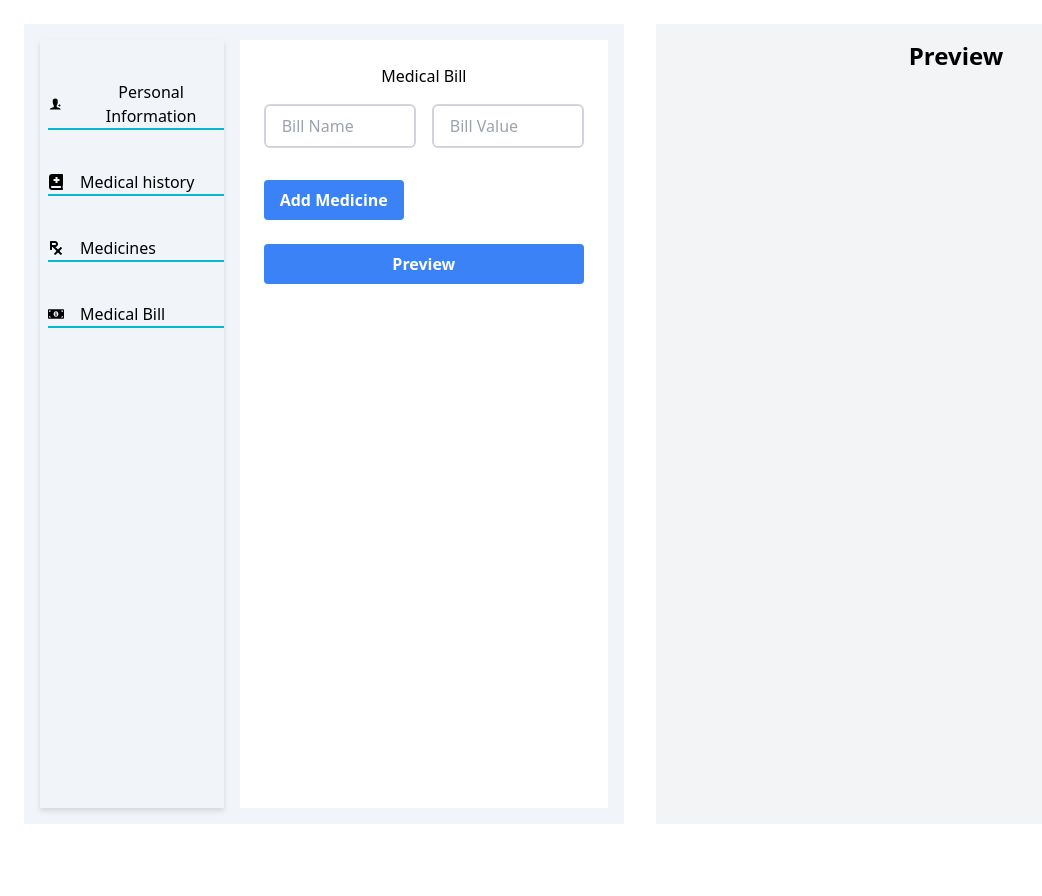
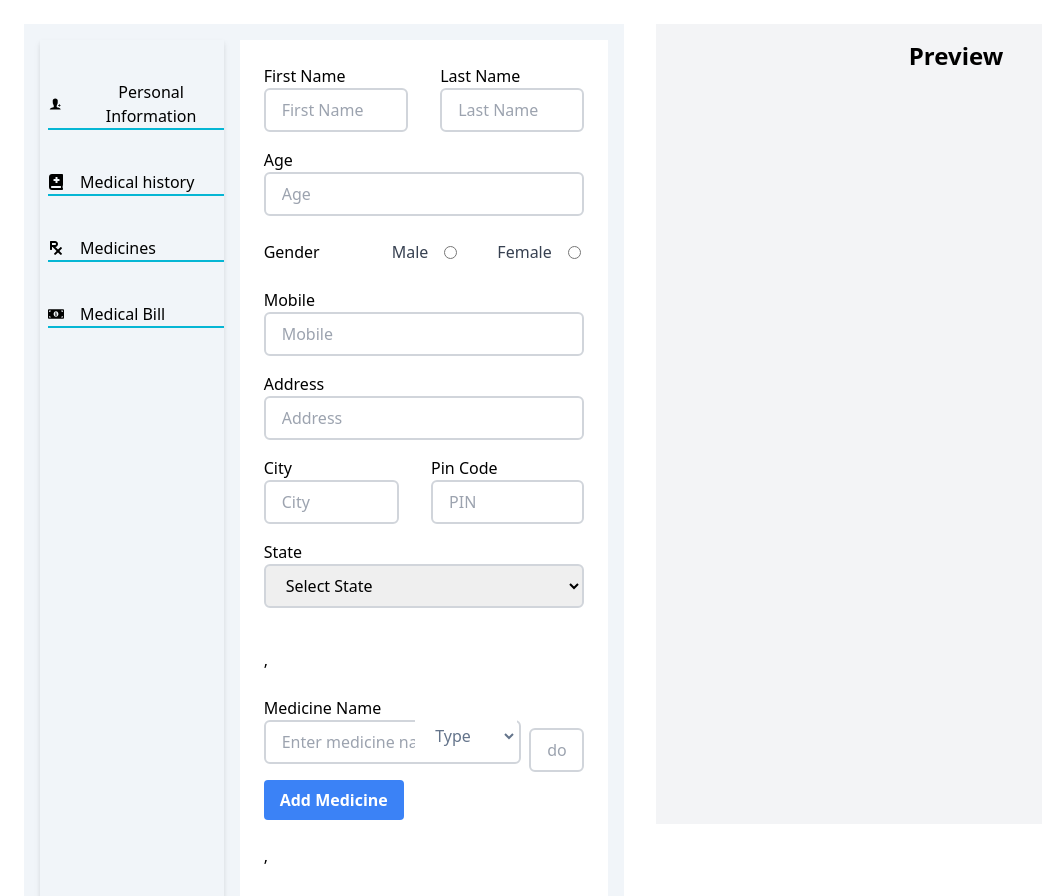
Before and after one commit to affu72/Medical-report, a React (Create React App) app: page / in a window 1280 px wide. Shown: the top 896 px of the page, without its empty margins (0-1042 px from the left). Before the commit the page ends 848 px from the top, so only its background shows below. Built offline with nearby package versions, Linux system fonts and the light colour scheme.

Commit message:
component folder

```diff
--- a/src/components/InputForms.tsx
+++ /dev/null
@@ -1,55 +0,0 @@
-import React, { FormEvent } from "react";
-import { InterfaceInputs } from "../Modal/Interfaces";
-import Input from "./MyComponents/Input";
-import PersonalInformation from "./PersonalInformation";
-import Medicines from "./Medicines";
-import Creatable from "./MedicalHistory";
-import MedicalHistory from "./MedicalHistory";
-import MedicalBillInput from "./MedicalBill";
-import MedicalBill from "./MedicalBill";
-
-interface IProp {
-  // inputs: InterfaceInputs;
-  inputs: [boolean, boolean, boolean, boolean];
-  // handleInputChange: (
-  //   event: React.ChangeEvent<HTMLInputElement | HTMLTextAreaElement>
-  // ) => void;
-  // generateReport: (event: FormEvent<HTMLFormElement>) => void;
-}
-
-function InputForms(props: IProp) {
-  console.log(props.inputs);
-  return (
-    <form className="bg-white flex flex-col gap-6 p-6 basis-2/3">
-      {/* <PersonalInformation></PersonalInformation> */}
-      {/* <Medicines /> */}
-      {/* <MedicalHistory /> */}
-      <MedicalBill />
-
-      <button
-        type="submit"
-        className="bg-blue-500 hover:bg-blue-700 text-white font-bold py-2 px-4 rounded"
-      >
-        Preview
-      </button>
-    </form>
-  );
-}
-
-export default InputForms;
-
-/* <div className="w-full mb-4">
-        <label
-          className="block font-medium text-gray-700 mb-2"
-          htmlFor="symptoms"
-        >
-          Symptoms
-        </label>
-        <textarea
-          className="border-2 border-gray-300 py-2 px-4 w-full rounded-md"
-          name="symptoms"
-          id="symptoms"
-          value={props.inputs.symptoms}
-          onChange={props.handleInputChange}
-        ></textarea>
-      </div> */
--- /dev/null
+++ b/src/components/MainComponent/InputForms.tsx
@@ -0,0 +1,33 @@
+import PersonalInformation from "./PersonalInformation";
+import Medicines from "./Medicines";
+import MedicalHistory from "./MedicalHistory";
+import MedicalBill from "./MedicalBill";
+
+interface IProp {
+  // inputs: InterfaceInputs;
+  inputs: [boolean, boolean, boolean, boolean];
+  // handleInputChange: (
+  //   event: React.ChangeEvent<HTMLInputElement | HTMLTextAreaElement>
+  // ) => void;
+  // generateReport: (event: FormEvent<HTMLFormElement>) => void;
+}
+
+function InputForms(props: IProp) {
+  console.log(props.inputs);
+  return (
+    <form className="bg-white flex flex-col gap-6 p-6 basis-2/3">
+      <PersonalInformation />,
+      <Medicines />,
+      <MedicalHistory />,
+      <MedicalBill />,
+      <button
+        type="submit"
+        className="bg-blue-500 hover:bg-blue-700 text-white font-bold py-2 px-4 rounded"
+      >
+        Preview
+      </button>
+    </form>
+  );
+}
+
+export default InputForms;
--- a/src/components/MainPage.tsx
+++ b/src/components/MainComponent/MainPage.tsx
@@ -1,7 +1,6 @@
-import { FormEvent, useState } from "react";
+import { useState } from "react";
 import SideNav from "./SideNav";
 import InputForms from "./InputForms";
-import { InterfaceInputs } from "../Modal/Interfaces";
 
 function MainPage() {
   type SideBarTuples = [boolean, boolean, boolean, boolean];
@@ -21,7 +20,7 @@ function MainPage() {
       return list;
     });
   };
-
+  console.log("re-render main page");
   return (
     <div className="w-1/2 flex gap-4 bg-slate-100 p-4">
       <SideNav onNavClick={showFormHandler} />
--- a/src/components/MedicalBill.tsx
+++ b/src/components/MainComponent/MedicalBill.tsx
@@ -1,6 +1,6 @@
 import React, { useState } from "react";
-import Button from "./MyComponents/Button";
-import Input from "./MyComponents/Input";
+import Button from "../MyComponents/Button";
+import Input from "../MyComponents/Input";
 
 interface MedicalBillProps {
   onInputChange?: (bill: { name: string; value: number }[]) => void;
--- a/src/components/Medicines.tsx
+++ b/src/components/MainComponent/Medicines.tsx
@@ -1,7 +1,7 @@
 import React, { useState } from "react";
-import Input from "./MyComponents/Input";
-import MedicineInput from "./MyComponents/MedicineInput";
-import Button from "./MyComponents/Button";
+import Input from "../MyComponents/Input";
+import MedicineInput from "../MyComponents/MedicineInput";
+import Button from "../MyComponents/Button";
 
 export interface IMedicine {
   name: string;
--- a/src/components/PersonalInformation.tsx
+++ b/src/components/MainComponent/PersonalInformation.tsx
@@ -1,5 +1,5 @@
-import Input from "./MyComponents/Input";
-import IndianStateDropdown from "./MyComponents/IndianStateDropDown";
+import Input from "../MyComponents/Input";
+import IndianStateDropdown from "../MyComponents/IndianStateDropDown";
 
 function PersonalInformation() {
   return (
--- a/src/components/Pages.tsx
+++ b/src/components/Pages.tsx
@@ -1,7 +1,7 @@
 import { FormEvent, useState } from "react";
 import { InterfaceInputs } from "../Modal/Interfaces";
 import PreviewPage from "./PreviewPage";
-import MainPage from "./MainPage";
+import MainPage from "./MainComponent//MainPage";
 
 function Pages() {
   // const [inputs, setInputs] = useState<InterfaceInputs>({
```
Also changed, not shown: src/components/MainComponent/MedicalHistory.tsx (renamed from src/components/MedicalHistory.tsx), src/components/MainComponent/SideNav.tsx (renamed from src/components/SideNav.tsx).
